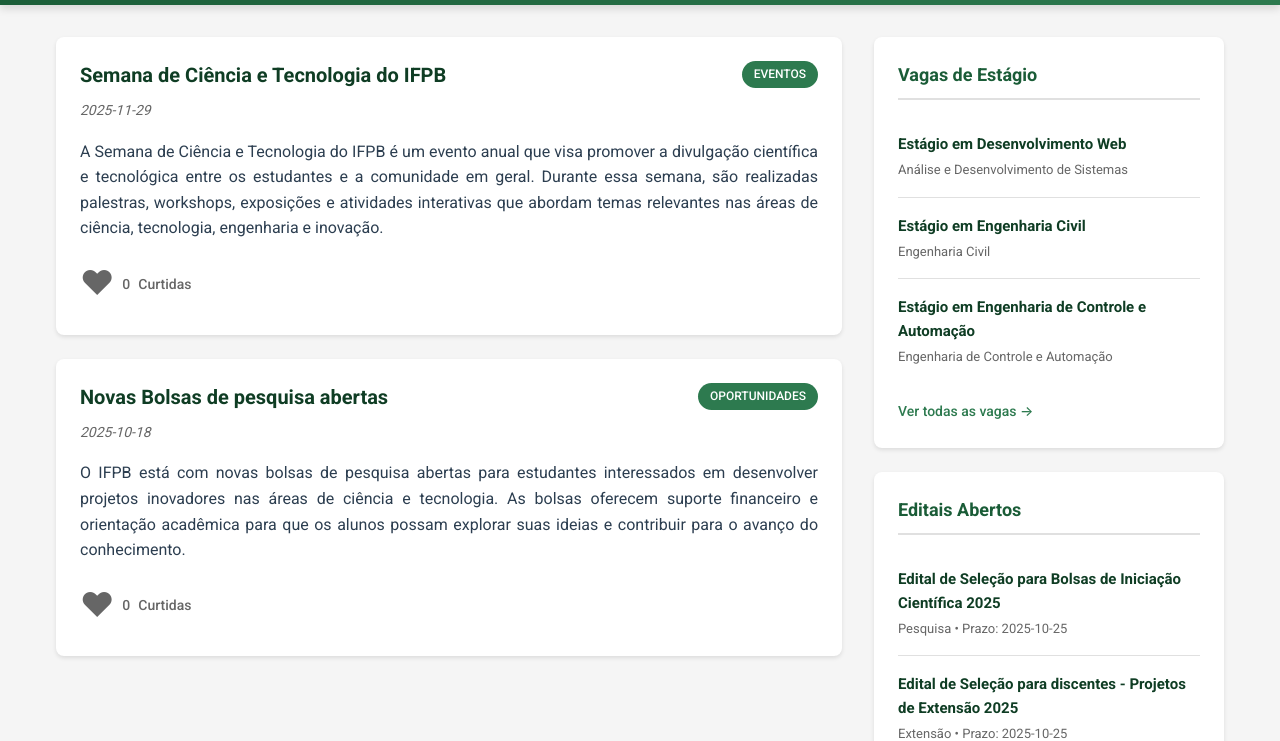
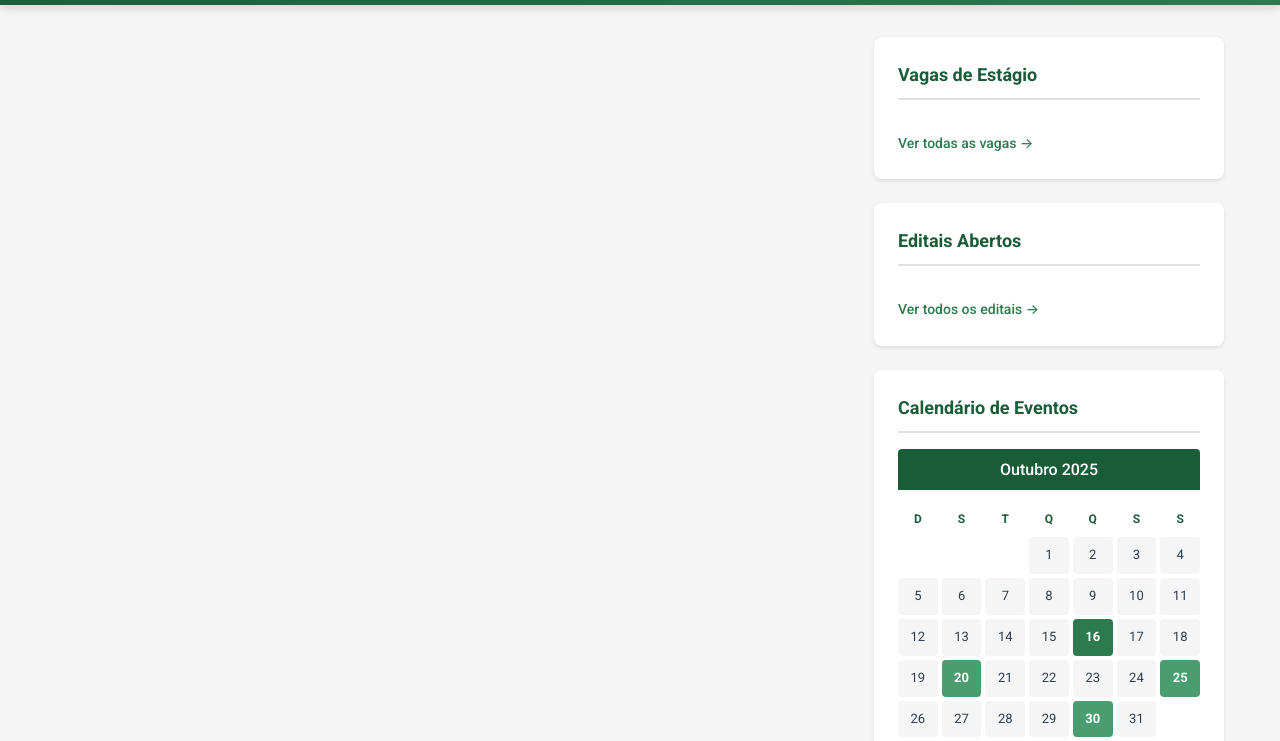
Before and after one commit to Jornal-IF/jornal, a plain HTML site: page index.html in a window 1280 px wide. Shown: the part 71-812 px from the top of the page. Drawn offline with Linux system fonts and the light colour scheme.

Commit message:
Adicionando a funcionalidade de adicionar conteudo no site

```diff
--- a/css/style.css
+++ b/css/style.css
@@ -6,6 +6,10 @@
     margin: 0;
     padding: 0;
     box-sizing: border-box;
+}
+
+html {
+    overflow-x: hidden;
 }
 
 :root {
@@ -39,12 +43,16 @@
     line-height: 1.6;
     color: var(--text-color);
     background-color: var(--light-gray);
+    overflow-x: hidden;
+    width: 100%;
 }
 
 .container {
     max-width: 1200px;
+    width: 100%;
     margin: 0 auto;
     padding: 0 var(--spacing-sm);
+    box-sizing: border-box;
 }
 
 /* ========================================
@@ -140,8 +148,10 @@
 
 .content-wrapper {
     display: grid;
-    grid-template-columns: 1fr 350px;
+    grid-template-columns: minmax(0, 1fr) minmax(250px, 350px);
     gap: var(--spacing-lg);
+    width: 100%;
+    max-width: 100%;
 }
 
 /* ========================================
@@ -169,6 +179,10 @@
     box-shadow: var(--shadow-sm);
     transition: transform 0.3s ease, box-shadow 0.3s ease;
     position: relative;
+    max-width: 100%;
+    overflow-wrap: break-word;
+    word-wrap: break-word;
+    overflow: hidden;
 }
 
 .news-card:hover {
--- a/index.html
+++ b/index.html
@@ -194,7 +194,7 @@
             </div>
         </div>
     </footer>
-    <script src="js/dados.js"></script>
-    <script src="js/home.js"></script>
+    <script src="js/dados.js" type="module"></script>
+    <script src="js/home.js" type="module"></script>
 </body>
 </html>
--- a/js/dados.js
+++ b/js/dados.js
@@ -1,94 +1,9 @@
 // criando arrays de objetos para as notícias, vagas de estágio e editais.
 // por enquanto estático, futuramente será dinâmico.
-const noticias = [
-    {
-        id: 1,
-        categoria: 'Eventos',
-        titulo: 'Semana de Ciência e Tecnologia do IFPB',
-        data: '2025-11-29',
-        descrição: 'A Semana de Ciência e Tecnologia do IFPB é um evento anual que visa promover a divulgação científica e tecnológica entre os estudantes e a comunidade em geral. Durante essa semana, são realizadas palestras, workshops, exposições e atividades interativas que abordam temas relevantes nas áreas de ciência, tecnologia, engenharia e inovação.',
-        curtidas: 0,
-    },
-    {
-        id: 2,
-        titulo: 'Novas Bolsas de pesquisa abertas',
-        categoria: 'Oportunidades',
-        descrição: 'O IFPB está com novas bolsas de pesquisa abertas para estudantes interessados em desenvolver projetos inovadores nas áreas de ciência e tecnologia. As bolsas oferecem suporte financeiro e orientação acadêmica para que os alunos possam explorar suas ideias e contribuir para o avanço do conhecimento.',
-        data: '2025-10-18',
-        curtidas: 0,
-    }
-]
+export const noticias =  JSON.parse(localStorage.getItem('noticia')) || []
 
 
-const vagasEstagio = [
-    {
-        id: 1,
-        titulo: 'Estágio em Desenvolvimento Web',
-        empresa: 'Netline',
-        cidade: 'Cajazeiras',
-        curso: 'Análise e Desenvolvimento de Sistemas',
-        curso_tag: 'ADS',
-        salário: 'R$ 1.000,00',
-        descrição: 'Vaga para estagiário em desenvolvimento web, com foco em front-end e back-end. O candidato ideal deve ter conhecimentos em HTML, CSS, JavaScript e frameworks modernos.',
-        data: "2025-10-15",
-    },
-    {
-        id: 2,
-        titulo: 'Estágio em Engenharia Civil',
-        empresa: 'Construtora Alfa',
-        cidade: 'Sousa',
-        curso: 'Engenharia Civil',
-        curso_tag: 'CIVIL',
-        salário: 'R$ 1.000,00',
-        descrição: 'Vaga para estagiário em engenharia civil, com foco em projetos e obras. O candidato ideal deve ter conhecimentos em AutoCAD, planejamento e execução de obras.',
-        data: "2025-10-15",
-    },
-    {
-        id: 3,
-        titulo: 'Estágio em Engenharia de Controle e Automação',
-        empresa: 'Isis',
-        cidade: 'Uiraúna',
-        curso: 'Engenharia de Controle e Automação',
-        curso_tag: 'BECA',
-        salário: 'R$ 1.000,00',
-        descrição: 'Vaga para estagiário em engenharia de controle e automação, com foco em sistemas automatizados e controle de processos. O candidato ideal deve ter conhecimentos em programação, eletrônica e sistemas de controle.',
-        data: "2025-10-15",
-    }
-]
+export const vagasEstagio =  JSON.parse(localStorage.getItem('vagas')) || []
 
 
-const editais = [
-    {
-        id: 1,
-        titulo: 'Edital de Seleção para Bolsas de Iniciação Científica 2025',
-        tipo_projeto: 'Pesquisa',
-        cursos: ['Análise e Desenvolvimento de Sistemas', 'Técnico em Informática'],
-        curso_tag: ['ADS', 'INTIN'],
-        bolsa: 'R$ 700,00',
-        prazo: '2025-10-25',
-        descrição: 'O Instituto Federal da Paraíba (IFPB) torna público o edital de seleção para bolsas de Iniciação Científica destinadas a estudantes dos cursos de Análise e Desenvolvimento de Sistemas e Técnico em Informática. As bolsas visam incentivar a participação dos alunos em projetos de pesquisa, promovendo o desenvolvimento acadêmico e científico.',
-        data_publicação: '2025-09-30',
-    },
-    {
-        id: 2,
-        titulo: 'Edital de Seleção para discentes - Projetos de Extensão 2025',
-        tipo_projeto: 'Extensão',
-        cursos: ['Engenharia de Controle e Automação', 'Engenharia Civil'],
-        curso_tag: ['BECA', 'CIVIL'],
-        bolsa: 'R$ 700,00',
-        prazo: '2025-10-25',
-        descrição: 'O Instituto Federal da Paraíba (IFPB) torna público o edital de seleção para bolsistas destinados a estudantes dos cursos de Engenharia de Controle e Automação e Engenharia Civil. As bolsas visam incentivar a participação dos alunos em projetos de extensão, promovendo o desenvolvimento acadêmico e social.',
-        data_publicação: '2025-09-30',
-    },
-    {
-        id: 3,
-        titulo: 'Edital de Seleção para bolsistas - Projetos de Inovação 2025',
-        tipo_projeto: 'Inovação',
-        cursos: ['Análise e Desenvolvimento de Sistemas', 'Engenharia de Controle e Automação'],
-        curso_tag: ['ADS', 'BECA'],
-        bolsa: 'R$ 700,00',
-        prazo: '2025-10-25',
-        descrição: 'O Instituto Federal da Paraíba (IFPB) torna público o edital de seleção para bolsistas destinados a estudantes dos cursos de Análise e Desenvolvimento de Sistemas e Engenharia de Controle e Automação. As bolsas visam incentivar a participação dos alunos em projetos de inovação, promovendo o desenvolvimento acadêmico e tecnológico.',
-        data_publicação: '2025-09-30',
-    }
-]
+ export const editais =  JSON.parse(localStorage.getItem('projetos')) || []
--- a/js/home.js
+++ b/js/home.js
@@ -1,4 +1,6 @@
 // renderizando as notícias na página inicial
+import { noticias, vagasEstagio, editais } from "./dados.js";
+
 function renderizandoNotícias() {
     //limpar o conteúdo interno do elemento HTML que possui o id="news-list"
     document.getElementById("news-list").innerHTML = '';
@@ -11,11 +13,11 @@
                             <time class="news-date" datetime="${noticia.data}">${noticia.data}</time>
                         </div>
                         <p class="news-summary">
-                            ${noticia.descrição}
+                            ${noticia.descricao}
                         </p>
                         <div class="news-footer">
                             <span class="news-likes">
-                                <span class="like-icon" onclick="curtida(this)">♥</span> <span class="curtidas-count">${noticia.curtidas}</span> Curtidas
+                                <span class="like-icon" onclick="curtida(this)">♥</span> <span class="curtidas-count">${noticia.curtidas || 0}</span> Curtidas
                             </span>
                         </div>
                     </article>`;
@@ -40,7 +42,7 @@
     for (const projeto of editais.slice(0, 3)){
         let html = `<div class="sidebar-item">
                         <h4>${projeto.titulo}</h4>
-                        <p class="item-meta">${projeto.tipo_projeto} • Prazo: ${projeto.prazo}</p>
+                        <p class="item-meta">${projeto.tipoProjeto} • Prazo: ${projeto.prazo}</p>
                     </div>`;
         document.getElementById("list-editais-projetos").innerHTML += html;
     }
```
Also changed, not shown: js/admin/cadastro.js (+17 -1 lines), pages/admin/cadastro.html (+1 -1 lines).
